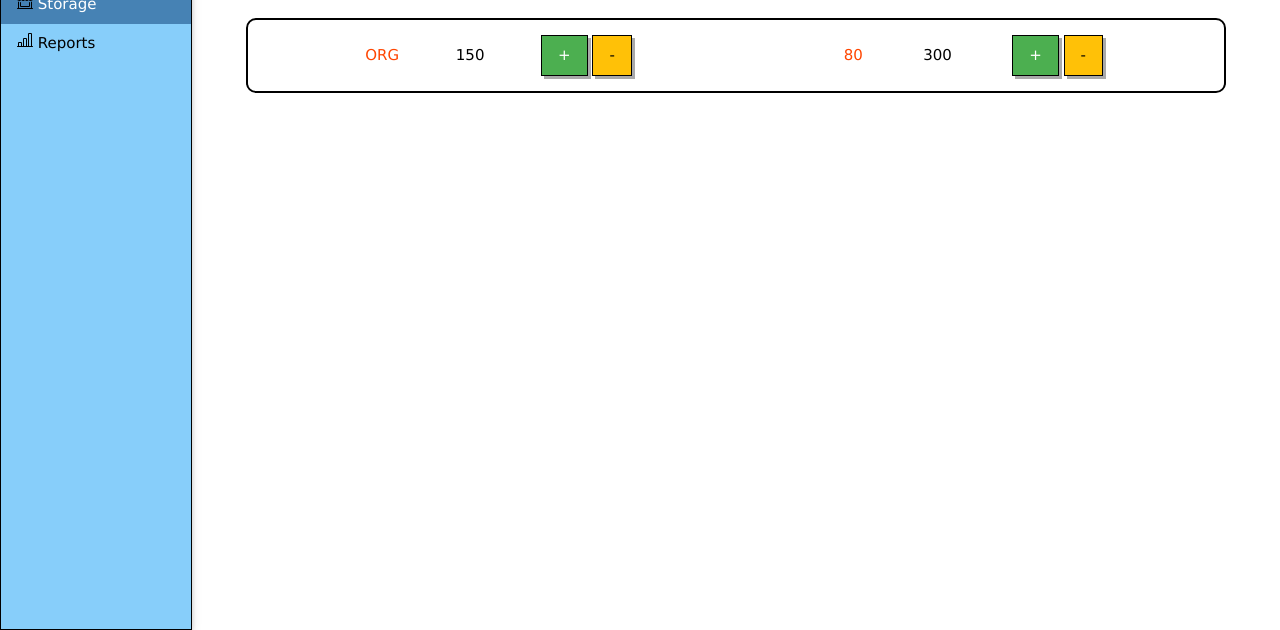
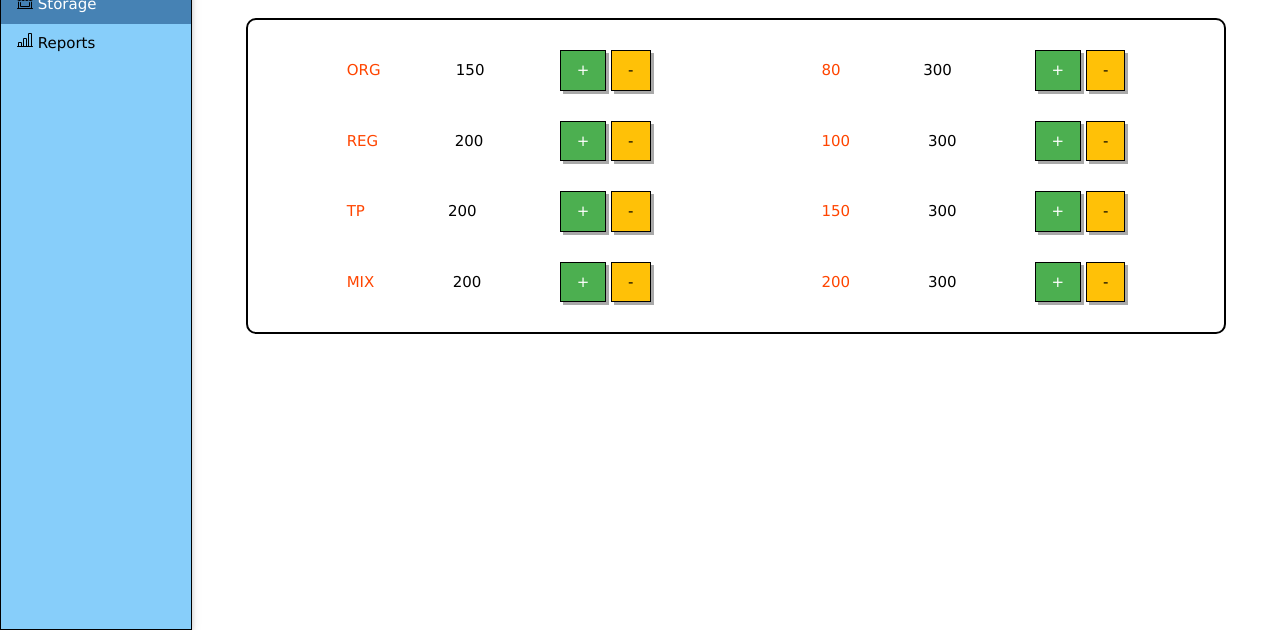
Before and after one commit to MykhailoPolnyi/html-project-take-1, a plain HTML site: page html/storage/storage.html in a window 1280 px wide. Shown: the part 170-800 px from the top of the page. Drawn offline with Linux system fonts and the light colour scheme.

Commit message:
Added first version of storage

```diff
--- a/css/storage.css
+++ b/css/storage.css
@@ -1,8 +1,10 @@
 .storage-item {
 	display: flex;
 	flex-direction: row;
-	justify-content: space-evenly;
+	justify-content: space-between;
 	align-items: center;
+	width: 80%;
+	margin: 1em 0;
 }
 
 .item-header {
@@ -12,6 +14,14 @@
 .item-column {
 	display: flex;
 	flex-direction: column;
+	align-items: center;
 	width: 40%;
 	margin: 0 5%;
 }
+
+@media screen and (max-width: 500px) {
+	.item-column {
+		width: 100%;
+		margin: 0;
+	}
+}
--- a/html/storage/storage.html
+++ b/html/storage/storage.html
@@ -32,20 +32,68 @@
 				<div class="item-column">
 					<div class="storage-item">
 						<div class="item-header">ORG</div>
-						<div>150</div>
+						<div id="orgValue">150</div>
 						<div>
-							<button class="w3-button w3-green action-button">+</button>
-							<button class="w3-button w3-amber action-button">-</button>
+							<button class="w3-button w3-green w3-hover-green action-button">+</button>
+							<button class="w3-button w3-amber w3-hover-amber action-button">-</button>
+						</div>
+					</div>
+					<div class="storage-item">
+						<div class="item-header">REG</div>
+						<div id="regValue">200</div>
+						<div>
+							<button class="w3-button w3-green w3-hover-green action-button">+</button>
+							<button class="w3-button w3-amber w3-hover-amber action-button">-</button>
+						</div>
+					</div>
+					<div class="storage-item">
+						<div class="item-header">TP</div>
+						<div id="tpValu">200</div>
+						<div>
+							<button class="w3-button w3-green w3-hover-green action-button">+</button>
+							<button class="w3-button w3-amber w3-hover-amber action-button">-</button>
+						</div>
+					</div>
+					<div class="storage-item">
+						<div class="item-header">MIX</div>
+						<div id="mixValue">200</div>
+						<div>
+							<button class="w3-button w3-green w3-hover-green action-button">+</button>
+							<button class="w3-button w3-amber w3-hover-amber action-button">-</button>
 						</div>
 					</div>
 				</div>
 				<div class="item-column">
 					<div class="storage-item">
 						<div class="item-header">80</div>
-						<div>300</div>
+						<div id="value80">300</div>
 						<div>
-							<button class="w3-button w3-green action-button">+</button>
-							<button class="w3-button w3-amber action-button">-</button>
+							<button class="w3-button w3-green w3-hover-green action-button">+</button>
+							<button class="w3-button w3-amber w3-hover-amber action-button">-</button>
+						</div>
+					</div>
+					<div class="storage-item">
+						<div class="item-header">100</div>
+						<div id="value100" >300</div>
+						<div>
+							<button class="w3-button w3-green w3-hover-green action-button">+</button>
+							<button class="w3-button w3-amber w3-hover-amber action-button">-</button>
+						</div>
+					</div>
+					<div class="storage-item">
+						<div class="item-header">150</div>
+						<div id="value150">300</div>
+						<div>
+							<button class="w3-button w3-green w3-hover-green action-button">+</button>
+							<button class="w3-button w3-amber w3-hover-amber action-button">-</button>
+						</div>
+					</div>
+					<div class="storage-item">
+						<div class="item-header">200</div>
+						<div id="value200">300</div>
+						<div>
+							<button class="w3-button w3-green w3-hover-green action-button">+</button>
+							<button class="w3-button w3-amber w3-hover-amber action-button">-</button>
 						</div>
 					</div>
 				</div>
```
Also changed, not shown: html/orders/createOrder.html (+2 -2 lines).
